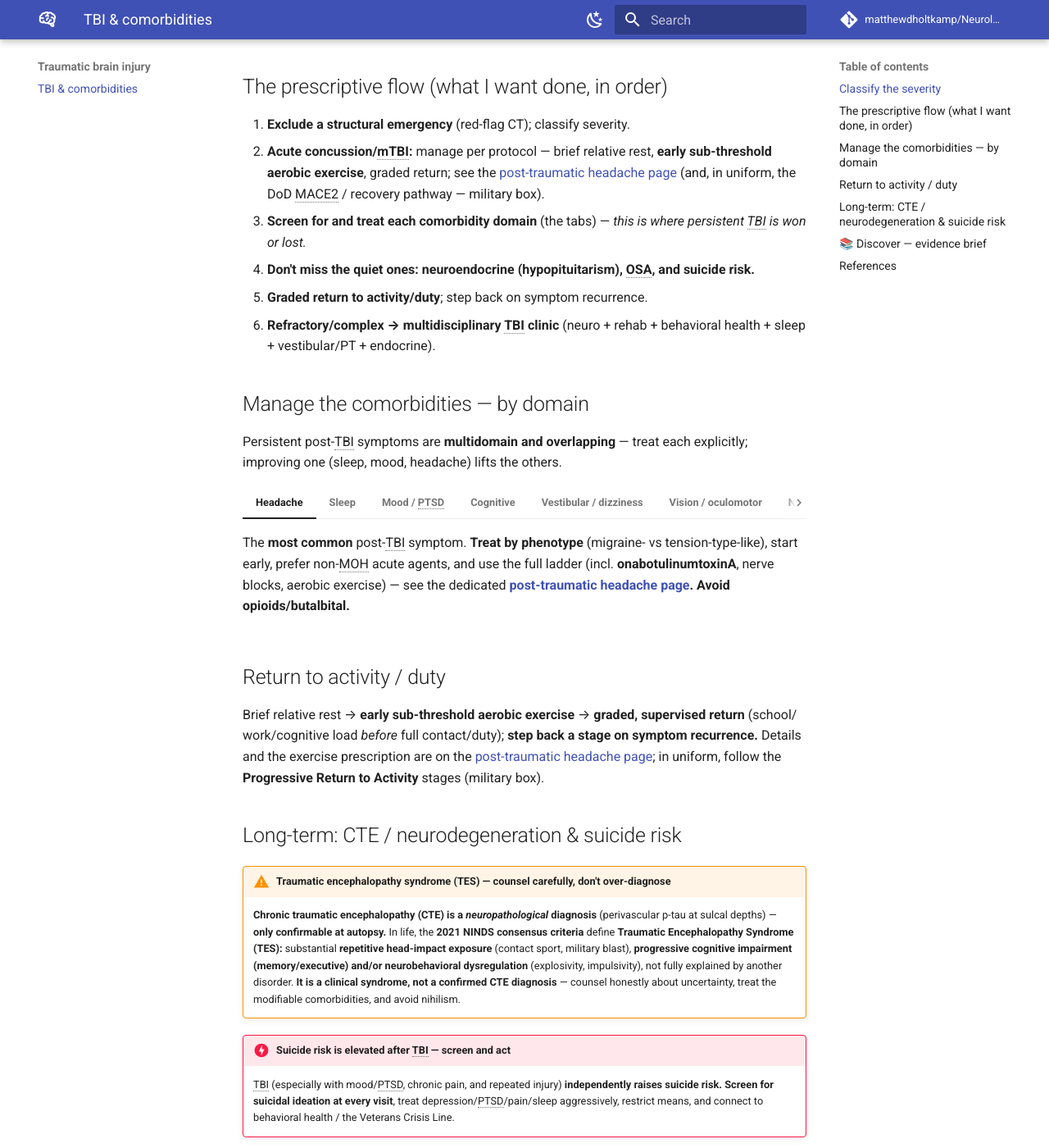
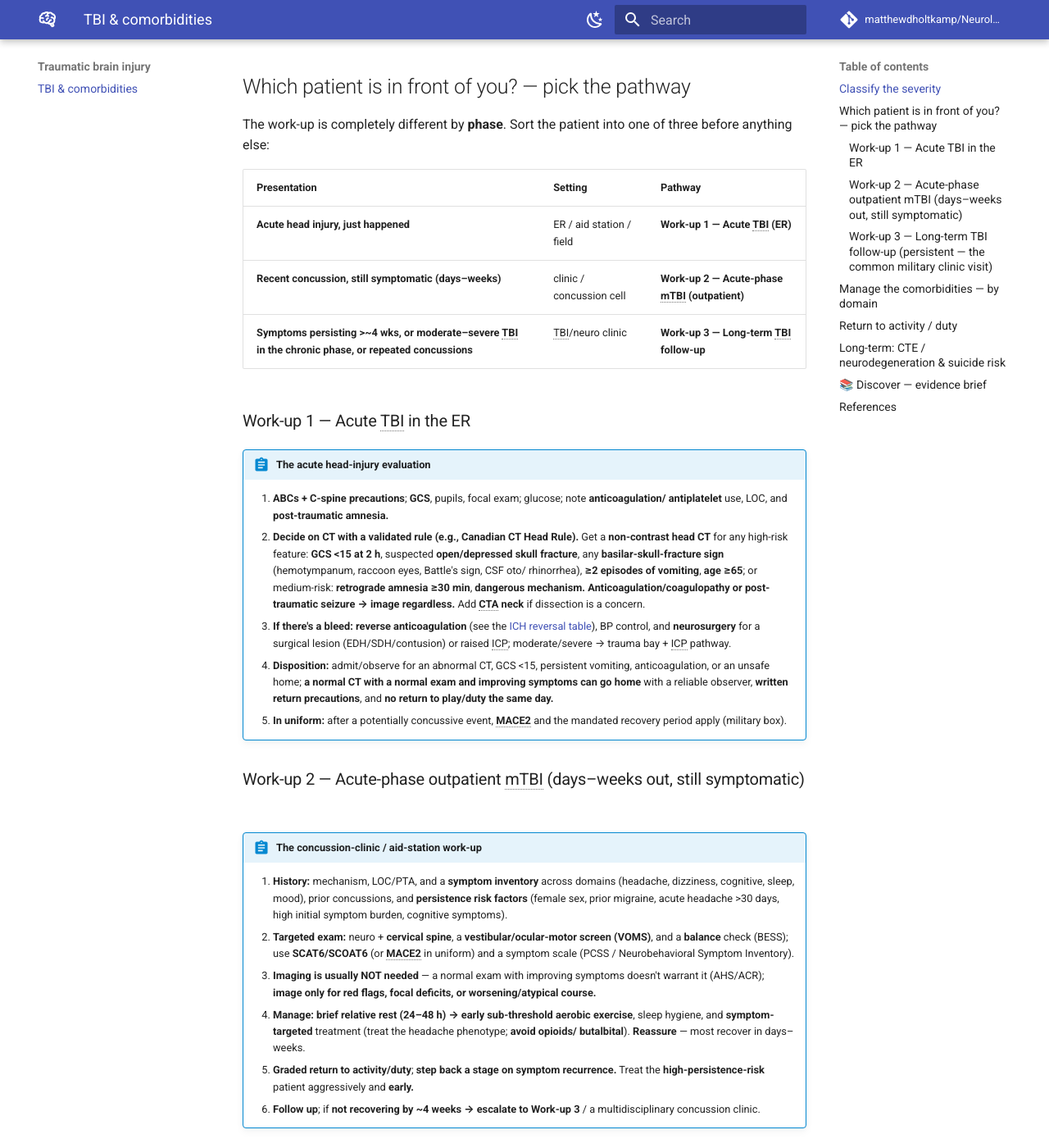
Before and after one commit to matthewdholtkamp/Neurology, an MkDocs documentation site: the page built from docs/tbi/index.md, in a window 1280 px wide and 1400 px high, scrolled down 945 px. Shown: the whole window at 82% size. Built offline with MkDocs 1.6.1 and Material for MkDocs 9.7.7, drawn with Linux system fonts in a browser that asks for light colours; comment, search, counter and statistics services are not loaded; some of the changed text lies outside the part shown.

Commit message:
TBI: add three phase-specific work-ups (ER acute, acute-phase outpatient mTBI, long-term follow-up)
Add a 'which patient is in front of you?' pathway router + three distinct work-up
order sets before the comorbidity tabs:
- Work-up 1 (ER acute TBI): ABC/C-spine/GCS, Canadian CT Head Rule triage,
  reversal (cross-link ICH table) + neurosurgery, admit-vs-discharge.
- Work-up 2 (acute-phase outpatient mTBI): symptom inventory + persistence risk,
  VOMS/BESS/SCAT6-SCOAT6/MACE2, usually no imaging, rest->aerobic exercise + graded
  return, escalate at ~4 wks.
- Work-up 3 (long-term follow-up, the common military visit): systematic multi-
  domain comorbidity review (the tabs), screen the quiet ones, multidisciplinary
  clinic, MEB/DES + TES/CTE counseling.
Comorbidity tabs reframed as the engine of Work-up 3. Discover bullet added.

Co-Authored-By: Claude Fable 5 <noreply@anthropic.com>

```diff
--- a/docs/tbi/index.md
+++ b/docs/tbi/index.md
@@ -27,20 +27,76 @@ them by **domain** (the tabs below), and the patient gets better.
 | **Moderate** | **9–12** | 30 min–24 h | 1–7 days | Often abnormal |
 | **Severe** | **≤8** | >24 h | >7 days | Abnormal |
 
-## The prescriptive flow (what I want done, in order)
+## Which patient is in front of you? — pick the pathway
 
-1. **Exclude a structural emergency** (red-flag CT); classify severity.
-2. **Acute concussion/mTBI:** manage per protocol — brief relative rest, **early sub-threshold aerobic
-   exercise**, graded return; see the [post-traumatic headache page](../headache/post-traumatic.md)
-   (and, in uniform, the DoD MACE2 / recovery pathway — military box).
-3. **Screen for and treat each comorbidity domain** (the tabs) — *this is where persistent TBI is won
-   or lost.*
-4. **Don't miss the quiet ones:** **neuroendocrine (hypopituitarism), OSA, and suicide risk.**
-5. **Graded return to activity/duty**; step back on symptom recurrence.
-6. **Refractory/complex → multidisciplinary TBI clinic** (neuro + rehab + behavioral health + sleep +
-   vestibular/PT + endocrine).
+The work-up is completely different by **phase**. Sort the patient into one of three before anything else:
+
+| Presentation | Setting | Pathway |
+|---|---|---|
+| **Acute head injury, just happened** | ER / aid station / field | **Work-up 1 — Acute TBI (ER)** |
+| **Recent concussion, still symptomatic (days–weeks)** | clinic / concussion cell | **Work-up 2 — Acute-phase mTBI (outpatient)** |
+| **Symptoms persisting >~4 wks, or moderate–severe TBI in the chronic phase, or repeated concussions** | TBI/neuro clinic | **Work-up 3 — Long-term TBI follow-up** |
+
+### Work-up 1 — Acute TBI in the ER
+
+!!! orderset "The acute head-injury evaluation"
+    1. **ABCs + C-spine precautions**; **GCS**, pupils, focal exam; glucose; note **anticoagulation/
+       antiplatelet** use, LOC, and **post-traumatic amnesia.**
+    2. **Decide on CT with a validated rule (e.g., Canadian CT Head Rule).** Get a **non-contrast head
+       CT** for any high-risk feature: **GCS <15 at 2 h**, suspected **open/depressed skull fracture**,
+       any **basilar-skull-fracture sign** (hemotympanum, raccoon eyes, Battle's sign, CSF oto/
+       rhinorrhea), **≥2 episodes of vomiting**, **age ≥65**; or medium-risk: **retrograde amnesia
+       ≥30 min**, **dangerous mechanism.** **Anticoagulation/coagulopathy or post-traumatic seizure →
+       image regardless.** Add **CTA neck** if dissection is a concern.
+    3. **If there's a bleed:** **reverse anticoagulation** (see the
+       [ICH reversal table](../stroke/intracerebral-hemorrhage.md#anticoagulation-antiplatelet-reversal)),
+       BP control, and **neurosurgery** for a surgical lesion (EDH/SDH/contusion) or raised ICP;
+       moderate/severe → trauma bay + ICP pathway.
+    4. **Disposition:** admit/observe for an abnormal CT, GCS <15, persistent vomiting, anticoagulation,
+       or an unsafe home; **a normal CT with a normal exam and improving symptoms can go home** with a
+       reliable observer, **written return precautions**, and **no return to play/duty the same day.**
+    5. **In uniform:** after a potentially concussive event, **MACE2** and the mandated recovery period
+       apply (military box).
+
+### Work-up 2 — Acute-phase outpatient mTBI (days–weeks out, still symptomatic)
+
+!!! orderset "The concussion-clinic / aid-station work-up"
+    1. **History:** mechanism, LOC/PTA, and a **symptom inventory** across domains (headache, dizziness,
+       cognitive, sleep, mood), prior concussions, and **persistence risk factors** (female sex, prior
+       migraine, acute headache >30 days, high initial symptom burden, cognitive symptoms).
+    2. **Targeted exam:** neuro + **cervical spine**, a **vestibular/ocular-motor screen (VOMS)**, and a
+       **balance** check (BESS); use **SCAT6/SCOAT6** (or **MACE2** in uniform) and a symptom scale
+       (PCSS / Neurobehavioral Symptom Inventory).
+    3. **Imaging is usually NOT needed** — a normal exam with improving symptoms doesn't warrant it
+       (AHS/ACR); **image only for red flags, focal deficits, or worsening/atypical course.**
+    4. **Manage:** **brief relative rest (24–48 h) → early sub-threshold aerobic exercise**, sleep
+       hygiene, and **symptom-targeted** treatment (treat the headache phenotype; **avoid opioids/
+       butalbital**). **Reassure** — most recover in days–weeks.
+    5. **Graded return to activity/duty**; **step back a stage on symptom recurrence.** Treat the
+       **high-persistence-risk** patient aggressively and **early.**
+    6. **Follow up**; if **not recovering by ~4 weeks → escalate to Work-up 3** / a multidisciplinary
+       concussion clinic.
+
+### Work-up 3 — Long-term TBI follow-up (persistent — the common military clinic visit)
+
+!!! orderset "Structured multi-domain review (persistent post-concussive / chronic / repeated TBI)"
+    1. **Re-confirm the diagnosis and rule out a new/secondary process** if the pattern changed.
+    2. **Systematically screen and treat *every* comorbidity domain** — run the tabs below (headache,
+       sleep, mood/PTSD, cognition, vestibular, vision, neuroendocrine, autonomic, seizures, pain/
+       substance). *This is where persistent TBI is won or lost.*
+    3. **Don't miss the quiet ones:** **neuroendocrine (hypopituitarism)**, **OSA**, and **suicide
+       risk** — screen deliberately.
+    4. **Refer to a multidisciplinary TBI clinic** (neuro + rehab + behavioral health + sleep +
+       vestibular/PT + endocrine + neuropsych) for refractory/complex cases.
+    5. **Own the disposition:** profile, **MEB/DES**, VA rating documentation, and — for a repeated-
+       impact history — honest **TES/CTE** counseling (below). Track longitudinally with a symptom
+       inventory and **treat to target.**
 
 ## Manage the comorbidities — by domain
+
+Persistent post-TBI symptoms are **multidomain and overlapping** — treat each explicitly (this is the
+engine of **Work-up 3**, and drives symptom care in **Work-up 2**); improving one (sleep, mood,
+headache) lifts the others.
 
 Persistent post-TBI symptoms are **multidomain and overlapping** — treat each explicitly; improving one
 (sleep, mood, headache) lifts the others.
@@ -191,6 +247,10 @@ in uniform, follow the **Progressive Return to Activity** stages (military box).
 
 ## 📚 Discover — evidence brief
 
+- **Sort by phase first** — the work-up is different for **acute TBI in the ER** (CT-rule triage,
+  reversal, neurosurgery/disposition), **acute-phase outpatient mTBI** (symptom inventory + VOMS/balance,
+  usually no imaging, exercise + graded return), and **long-term follow-up** (systematic multi-domain
+  comorbidity review — the common military clinic visit).
 - **TBI is mostly a mild-TBI, chronic-comorbidity problem** — the acute event resolves; the persistent
   symptoms (headache, sleep, mood/PTSD, cognition, dizziness, vision) are what disable, and they're
   **multidomain and interlinked.**
```
